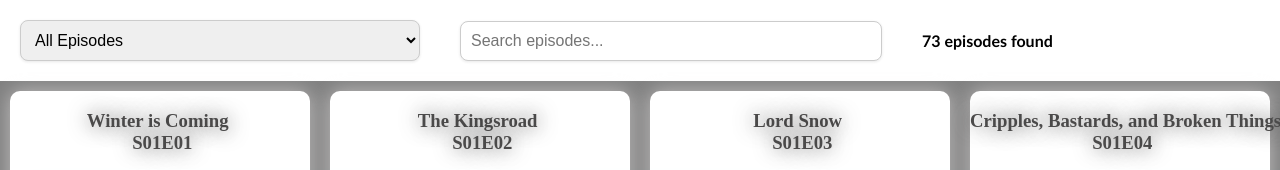
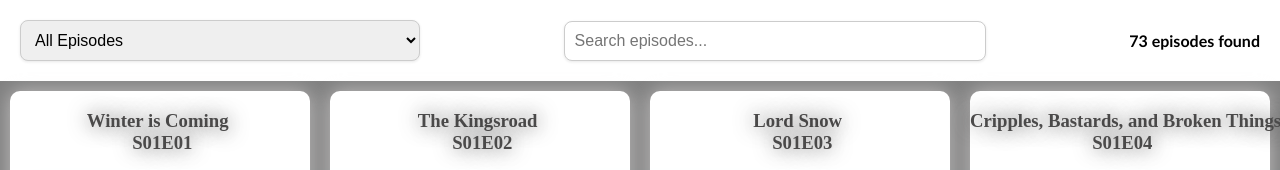
Before and after one commit to HatefEidi/Project-TV-Show, a website with bundled scripts: page index.html in a window 1280 px wide. Shown: the top 170 px of the page. Built offline with nearby package versions, Linux system fonts and the light colour scheme.

Commit message:
Flex box for the nav bar

```diff
--- a/style.css
+++ b/style.css
@@ -100,6 +100,6 @@
 #nav-bar{
   display: flex;
   flex-wrap: wrap;
-  justify-content: start;
+  justify-content: space-between;
   align-items: center;
 }
```
